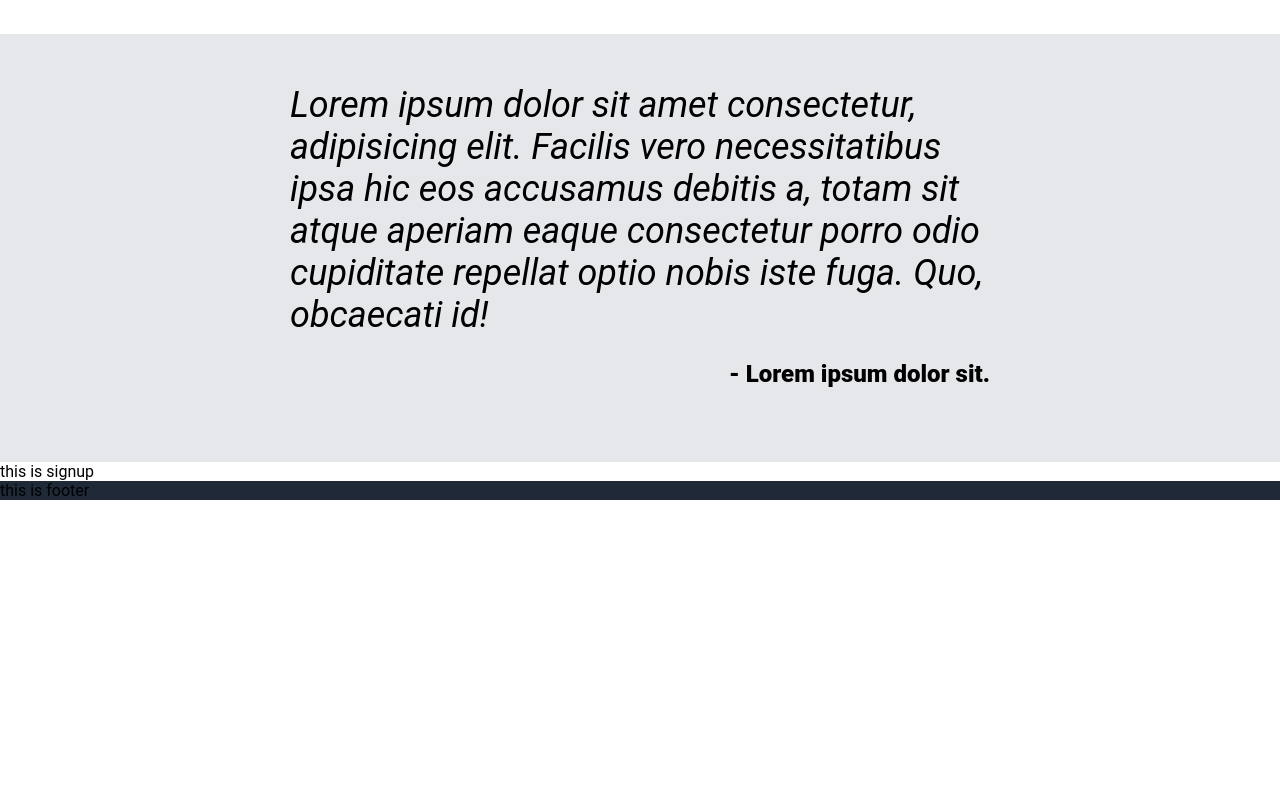
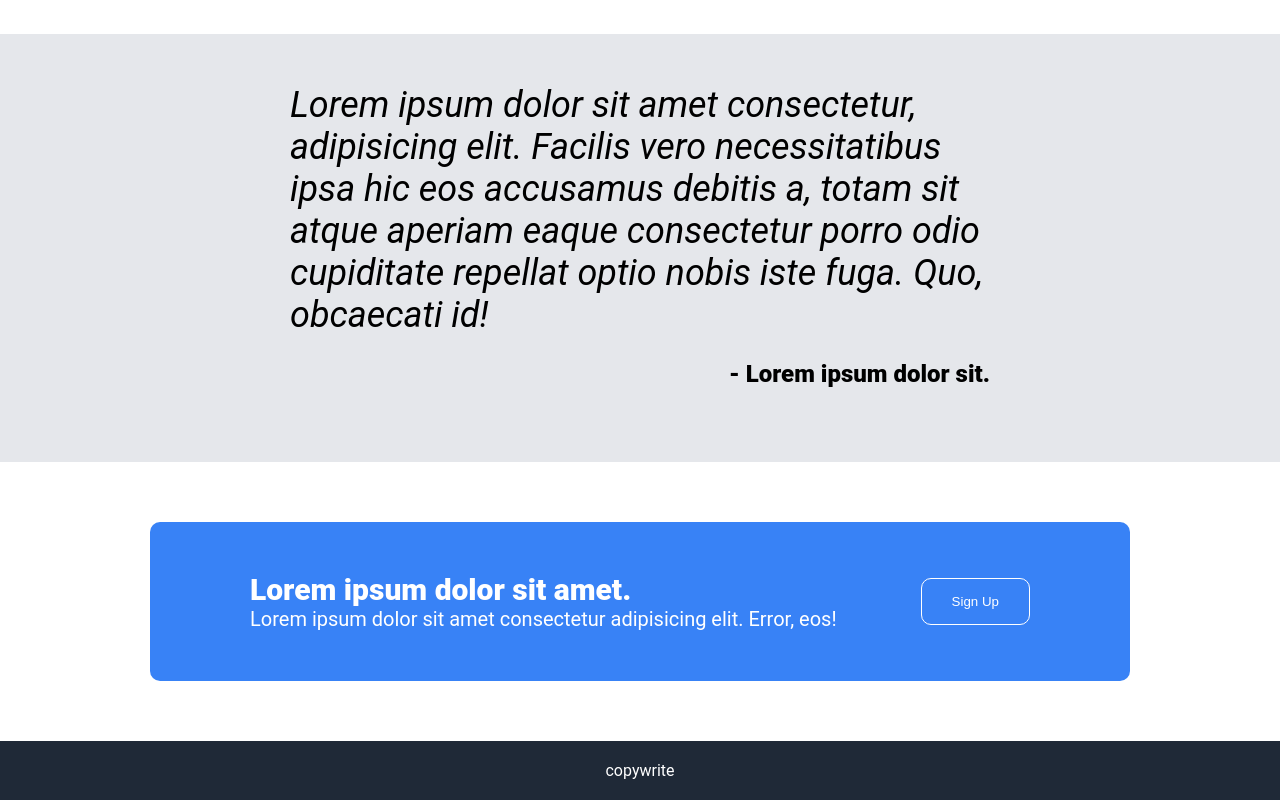
Before and after one commit to Robalexg/AnotherSimpleLandingPage, a plain HTML site: page index.html in a window 1280 px wide. Shown: the part 698-1498 px from the top of the page. Before the commit the page ends 1198 px from the top, so only its background shows below. Drawn offline with Linux system fonts and the light colour scheme.

Commit message:
finished exercise

```diff
--- a/index.html
+++ b/index.html
@@ -68,11 +68,17 @@
     </div>
 
     <div class="signup">
-        this is signup
+        <div class="cta-card">
+            <div class="cta-text">
+                <p class="bold text-lg">Lorem ipsum dolor sit amet.</p>
+                <p class="text-sm">Lorem ipsum dolor sit amet consectetur adipisicing elit. Error, eos!</p>
+            </div>
+            <button>Sign Up</button>
+        </div>
     </div>
 
     <div class="footer">
-        this is footer
+        copywrite
     </div>
 </body>
 
--- a/style.css
+++ b/style.css
@@ -143,3 +143,49 @@ ul{
     font-weight: 900;
     font-size: 24px;
 }
+
+
+.cta-card{
+    background: #3882f6;
+    border-radius: 10px;
+    display: flex;
+    padding: 50px 100px;
+    justify-content: space-between;
+    color:white;
+    align-items: center;
+}
+
+.signup{
+    padding: 60px 150px;
+}
+
+.bold{
+    font-weight: 800;
+}
+
+.text-lg{
+    font-size: 30px;
+}
+
+.text-sm{
+    font-size: 20px;
+
+}
+
+.signup button{
+    background: none;
+    border-radius: 10px ;
+    padding: 15px 30px;
+    border: 1px solid white;
+    color: white;
+}
+
+.signup p {
+    margin: 0;
+}
+
+.footer{
+    color:white;
+    text-align: center;
+    padding: 20px;
+}
```
